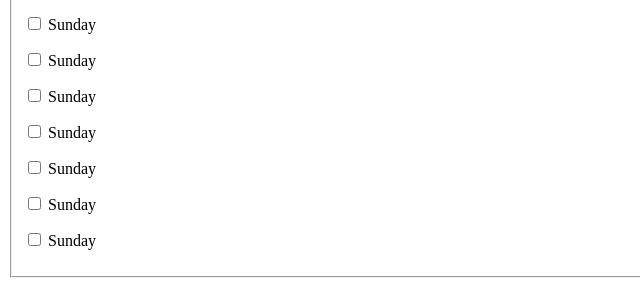
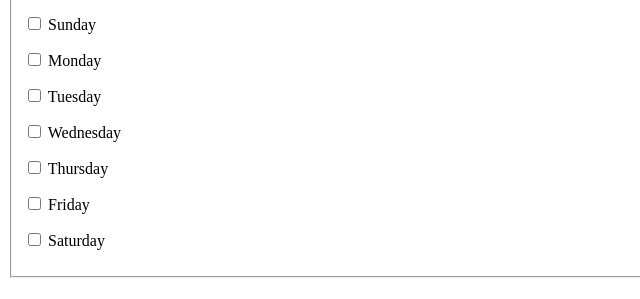
Before and after one commit to huddin/ITMD-Lab4, a plain HTML site: page index.html in a window 1280 px wide. Shown: the part 452-751 px from the top of the page, 0-640 px from the left. Drawn offline with Linux system fonts and the light colour scheme.

Commit message:
checkboxes values updated

```diff
--- a/index.html
+++ b/index.html
@@ -88,38 +88,38 @@
       </p>
       <p>
         <label>
-          <input type="checkbox" name="available_field[]" value="Sunday">
-          Sunday
+          <input type="checkbox" name="available_field[]" value="Monday">
+          Monday
         </label>
       </p>
       <p>
         <label>
-          <input type="checkbox" name="available_field[]" value="Sunday">
-          Sunday
+          <input type="checkbox" name="available_field[]" value="Tuesday">
+          Tuesday
         </label>
       </p>
       <p>
         <label>
-          <input type="checkbox" name="available_field[]" value="Sunday">
-          Sunday
+          <input type="checkbox" name="available_field[]" value="Wednesday">
+          Wednesday
         </label>
       </p>
       <p>
         <label>
-          <input type="checkbox" name="available_field[]" value="Sunday">
-          Sunday
+          <input type="checkbox" name="available_field[]" value="Thursday">
+          Thursday
         </label>
       </p>
       <p>
         <label>
-          <input type="checkbox" name="available_field[]" value="Sunday">
-          Sunday
+          <input type="checkbox" name="available_field[]" value="Friday">
+          Friday
         </label>
       </p>
       <p>
         <label>
-          <input type="checkbox" name="available_field[]" value="Sunday">
-          Sunday
+          <input type="checkbox" name="available_field[]" value="Saturday">
+          Saturday
         </label>
       </p>
       <p>
```
